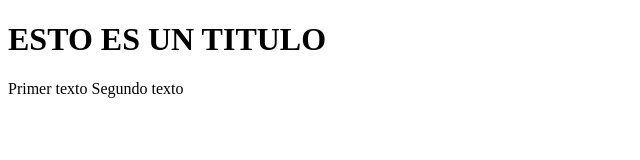
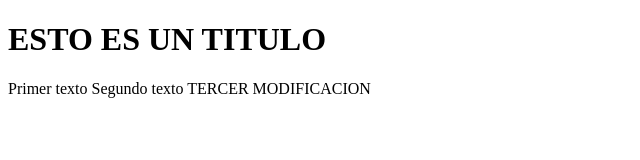
Before and after one commit to FrankSalazar0723/prueba, a plain HTML site: page index.html in a window 1280 px wide. Shown: the whole page, without its empty margins (0-640 px from the left). Drawn offline with Linux system fonts and the light colour scheme.

Commit message:
tercera modificacion

```diff
--- a/index.html
+++ b/index.html
@@ -15,6 +15,9 @@
             <label>
                 Segundo texto
             </label>
+            <label for="">
+                TERCER MODIFICACION
+            </label>
         </div>
     </form>
 </body>
```
